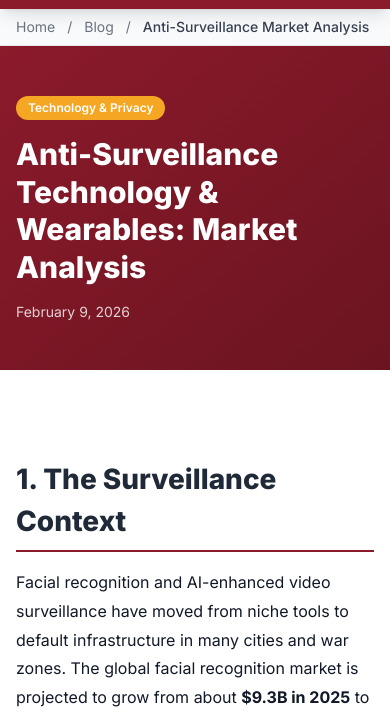
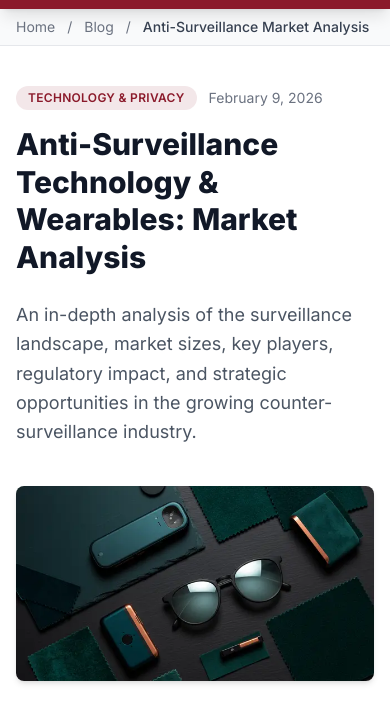
Before and after one commit to Gifted-Dreamers/justnice.us, a plain HTML site: page blog/anti-surveillance-tech-market.html in a window 390 px wide. Shown: the part 63-776 px from the top of the page. Drawn offline with nearby package versions, Linux system fonts and the light colour scheme.

Commit message:
Fix anti-surveillance blog header to match site-wide pattern
Replace gradient hero banner with standard article header layout:
category pill, subtitle, and responsive hero image.

Co-Authored-By: Claude Opus 4.6 <noreply@anthropic.com>

```diff
--- a/blog/anti-surveillance-tech-market.html
+++ b/blog/anti-surveillance-tech-market.html
@@ -323,28 +323,33 @@
     </div>
   </nav>
 
-  <!-- ============================================ -->
-  <!-- ARTICLE HEADER                               -->
-  <!-- ============================================ -->
-  <section class="bg-gradient-to-br from-maroon to-[#6B1420] py-12 md:py-16">
-    <div class="max-w-4xl mx-auto px-4">
-      <div class="mb-4">
-        <span class="inline-block bg-[#F5A623] text-white text-xs font-semibold px-3 py-1 rounded-full">Technology &amp; Privacy</span>
-      </div>
-      <h1 class="text-3xl md:text-4xl lg:text-5xl font-extrabold text-white leading-tight mb-4" data-i18n="blog.market.title">
-        Anti-Surveillance Technology &amp; Wearables: Threats, Countermeasures, and Market Opportunities
-      </h1>
-      <div class="flex items-center gap-4 text-white/80 text-sm">
-        <time datetime="2026-02-09">February 9, 2026</time>
-      </div>
-    </div>
-  </section>
+  <!-- ARTICLE -->
+  <main class="py-10 md:py-16">
+    <article class="max-w-4xl mx-auto px-4">
 
-  <!-- ============================================ -->
-  <!-- ARTICLE BODY                                 -->
-  <!-- ============================================ -->
-  <main class="py-12 md:py-16 bg-white">
-    <article class="max-w-4xl mx-auto px-4 content-area">
+      <header class="mb-10">
+        <div class="flex items-center gap-3 mb-4">
+          <span class="inline-block bg-maroon/10 text-maroon text-xs font-semibold px-3 py-1 rounded-full uppercase tracking-wide">Technology &amp; Privacy</span>
+          <time datetime="2026-02-09" class="text-sm text-gray-500">February 9, 2026</time>
+        </div>
+        <h1 class="text-3xl md:text-4xl lg:text-5xl font-extrabold text-gray-900 leading-tight mb-6" data-i18n="blog.market.title">
+          Anti-Surveillance Technology &amp; Wearables: Threats, Countermeasures, and Market Opportunities
+        </h1>
+        <p class="text-lg md:text-xl text-gray-600 leading-relaxed" data-i18n="blog.market.subtitle">
+          An in-depth analysis of the surveillance landscape, market sizes, key players, regulatory impact, and strategic opportunities in the growing counter-surveillance industry.
+        </p>
+      </header>
+
+      <figure class="mb-10">
+        <picture>
+          <source srcset="/blog/hero-anti-surveillance-tech-market-640w.webp" media="(max-width: 768px)" type="image/webp">
+          <source srcset="/blog/hero-anti-surveillance-tech-market-1280w.webp" type="image/webp">
+          <img src="/blog/hero-anti-surveillance-tech-market.jpg" alt="Anti-surveillance technology and wearables market analysis" class="w-full rounded-lg shadow-md" width="1280" height="720" loading="eager">
+        </picture>
+      </figure>
+
+      <!-- Article Body -->
+      <div class="content-area prose prose-lg max-w-none text-gray-800 leading-relaxed">
 
       <!-- Section 1: The Surveillance Context -->
       <h2 id="section-1" data-i18n="blog.market.h2_1">1. The Surveillance Context</h2>
@@ -840,6 +845,7 @@
         </ol>
       </div>
 
+      </div><!-- /content-area -->
     </article>
   </main>
 
```
